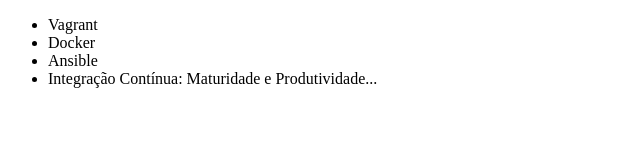
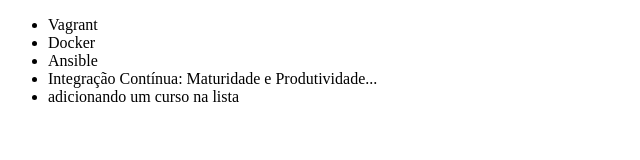
Before and after one commit to adrianocarneiro90/alura-git, a plain HTML site: page index.html in a window 1280 px wide. Shown: the whole page, without its empty margins (0-640 px from the left). Drawn offline with Linux system fonts and the light colour scheme.

Commit message:
adicionando uma lista

```diff
--- a/index.html
+++ b/index.html
@@ -10,6 +10,9 @@
         <li>Docker</li>
         <li>Ansible</li>
         <li>Integração Contínua: Maturidade e Produtividade...</li>
+        <li>
+            adicionando um curso na lista
+        </li>
     </ul>
 </body>
 </html>
```
